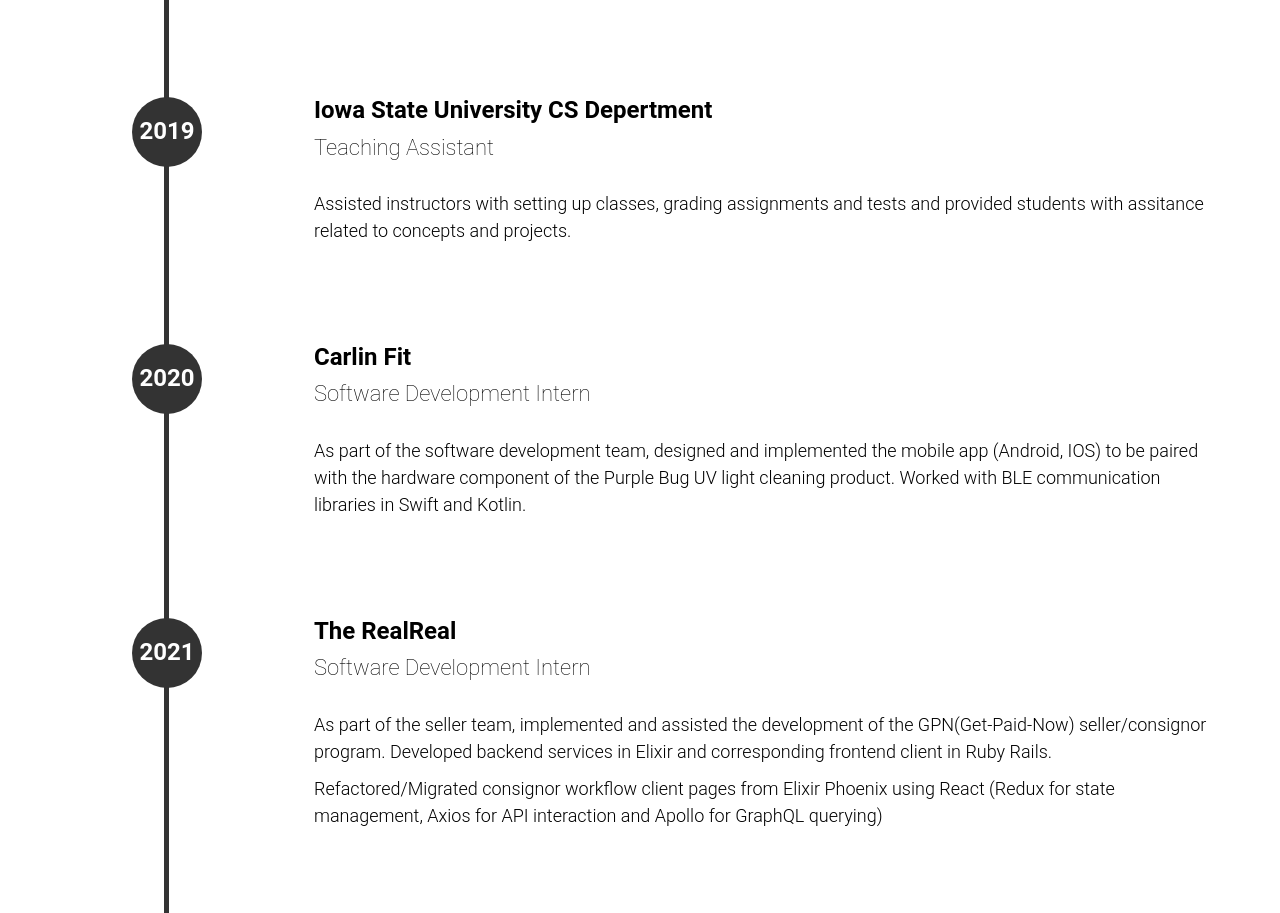
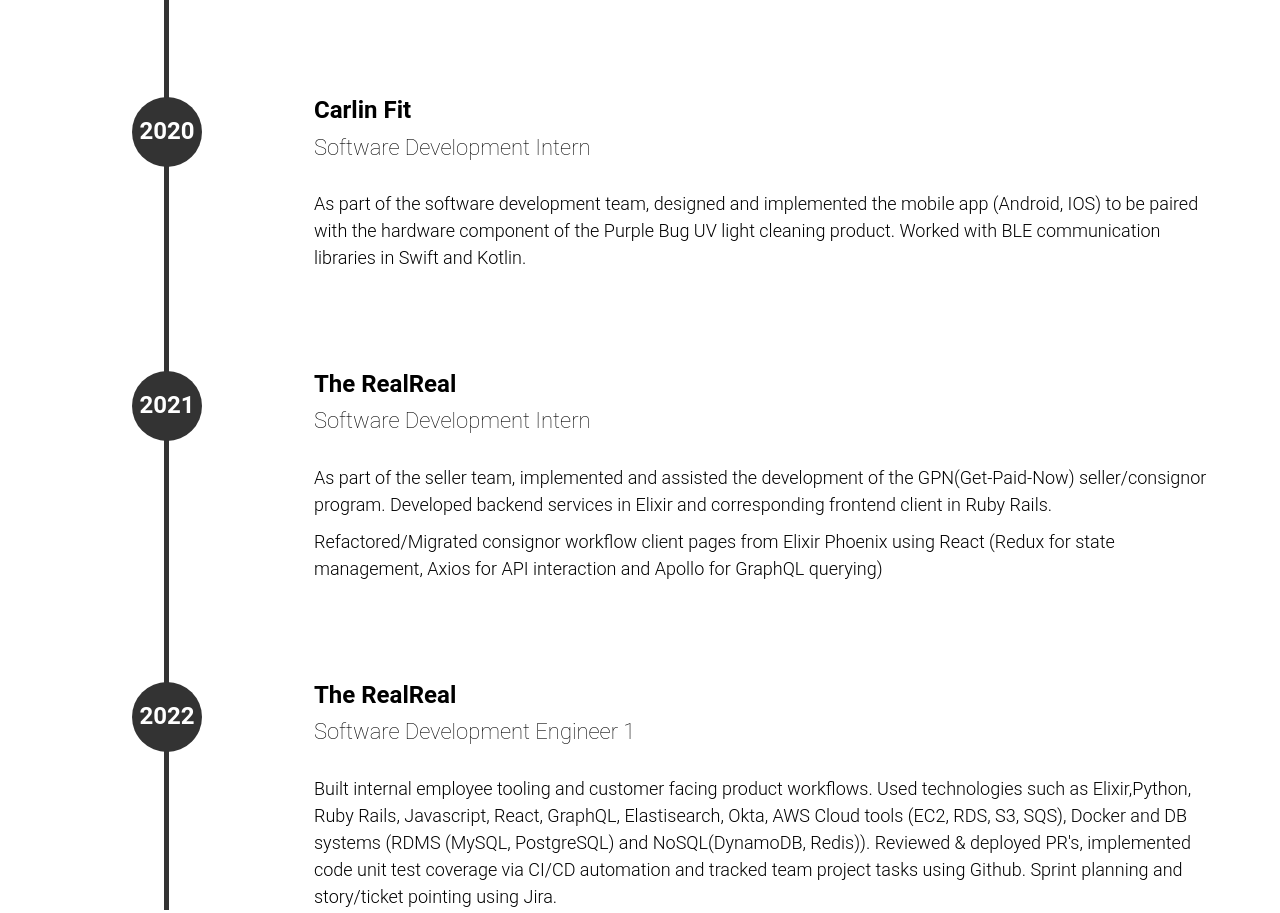
Before and after one commit to indrajeetadityaroy9/indrajeet-portfolio, a website built with Parcel: page index.html in a window 1280 px wide. Shown: the part 2058-2971 px from the top of the page. Built offline with nearby package versions, Linux system fonts and the light colour scheme.

Commit message:
made edits

```diff
--- a/index.html
+++ b/index.html
@@ -241,14 +241,6 @@
         </div>
       </div>
       <div class="entry">
-        <div class="year">2019</div>
-        <div class="content">
-          <h2>Iowa State University CS Depertment</h2>
-          <h3>Teaching Assistant</h3>
-          <p>Assisted instructors with setting up classes, grading assignments and tests and provided students with assitance related to concepts and projects.
-        </div>
-      </div>
-      <div class="entry">
         <div class="year">2020</div>
         <div class="content">
           <h2>Carlin Fit</h2>
```
